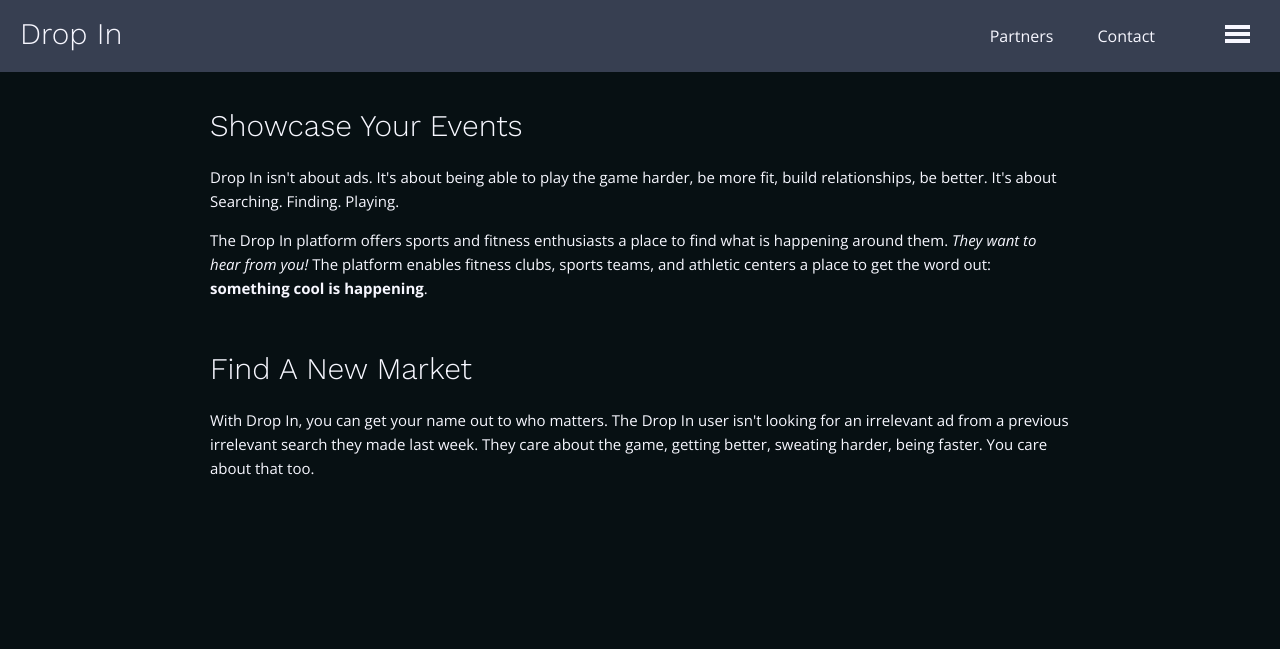
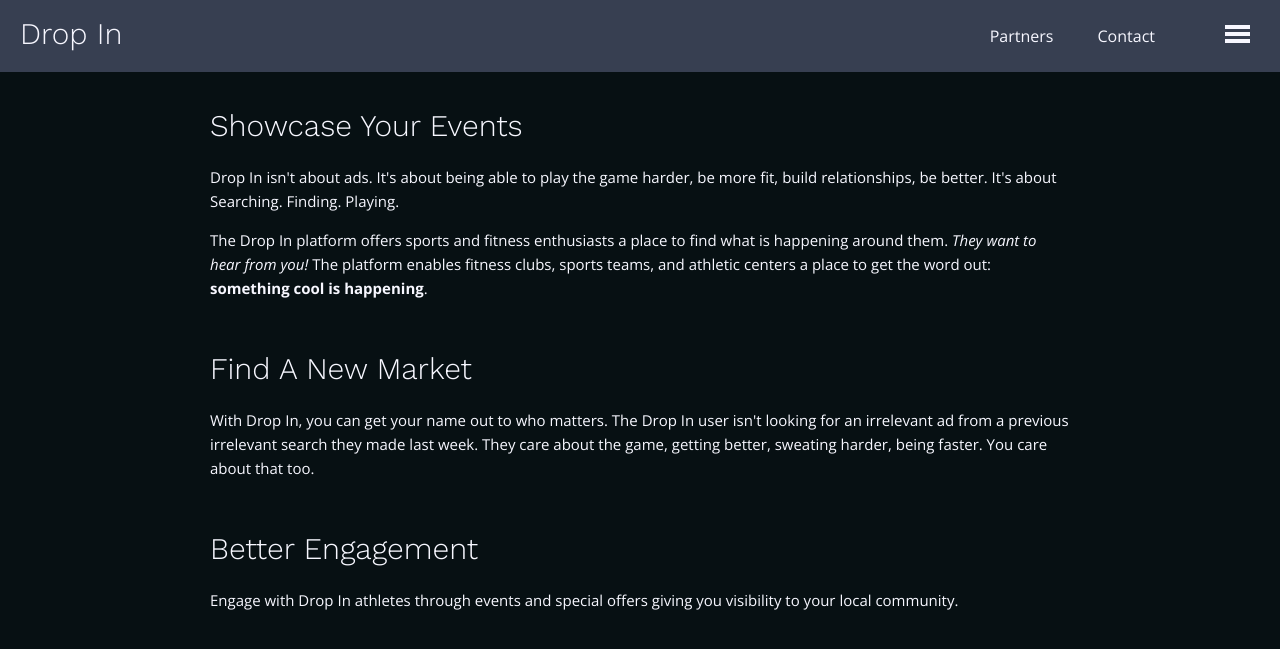
Before and after one commit to fidogroupe/drop-in-marketing-site, a Jekyll site: the page built from partners.html, in a window 1280 px wide. Shown: the top 649 px of the page. Built offline with Jekyll 4.4.1, drawn with Linux system fonts in a browser that asks for light colours.

Commit message:
Adds section about partner engagement

```diff
--- a/partners.html
+++ b/partners.html
@@ -19,3 +19,10 @@
     With Drop In, you can get your name out to who matters. The Drop In user isn't looking for an irrelevant ad from a previous irrelevant search they made last week. They care about the game, getting better, sweating harder, being faster. You care about that too.
   </p>
 </section>
+
+<section data-wrap="container">
+  <h1>Better Engagement</h1>
+  <p>
+    Engage with Drop In athletes through events and special offers giving you visibility to your local community.
+  </p>
+</section>
```
